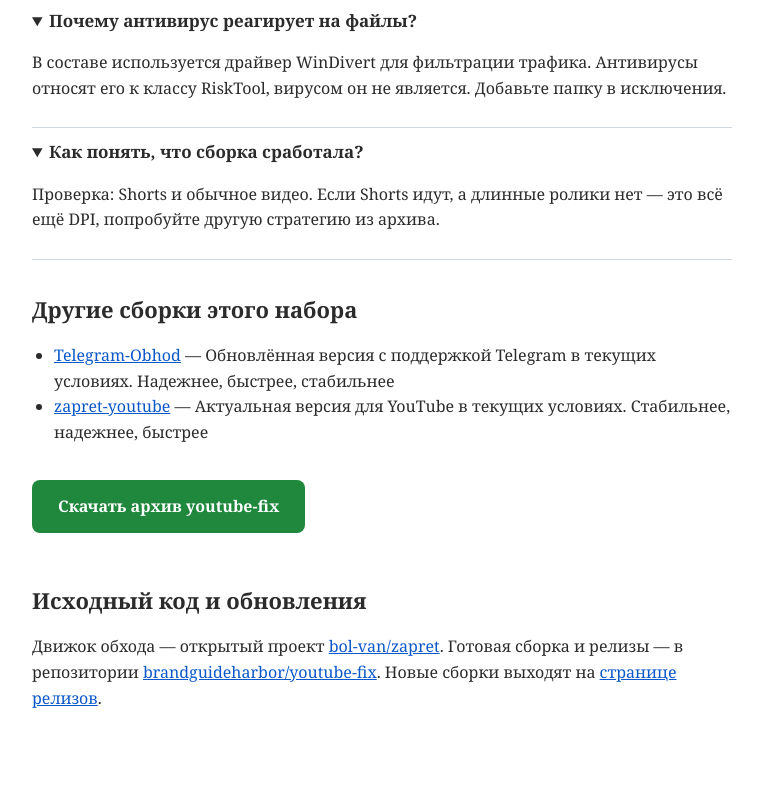
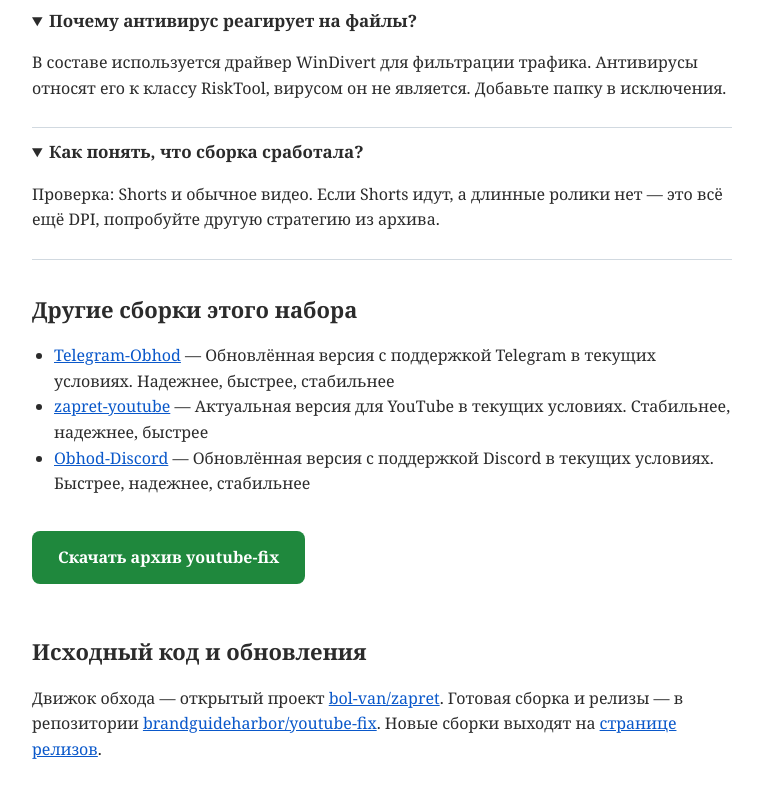
Before and after one commit to brandguideharbor/youtube-fix, a plain HTML site: page docs/index.html in a window 1280 px wide. Shown: the part 1537-2335 px from the top of the page, without its empty margins (258-1021 px from the left). Drawn offline with Linux system fonts and the light colour scheme.

Commit message:
docs: sibling links

```diff
--- a/docs/index.html
+++ b/docs/index.html
@@ -86,6 +86,7 @@
   <ul class="siblings">
     <li><a href="https://brandguideharbor.github.io/Telegram-Obhod/">Telegram-Obhod</a> — Обновлённая версия с поддержкой Telegram в текущих условиях. Надежнее, быстрее, стабильнее</li>
     <li><a href="https://brandguideharbor.github.io/zapret-youtube/">zapret-youtube</a> — Актуальная версия для YouTube в текущих условиях. Стабильнее, надежнее, быстрее</li>
+    <li><a href="https://brandguideharbor.github.io/Obhod-Discord/">Obhod-Discord</a> — Обновлённая версия с поддержкой Discord в текущих условиях. Быстрее, надежнее, стабильнее</li>
   </ul>
 
   <p><a class="cta" href="https://github.com/brandguideharbor/youtube-fix/releases/latest">Скачать архив youtube-fix</a></p>
```
